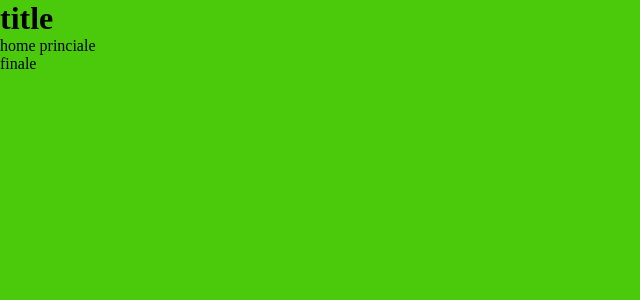
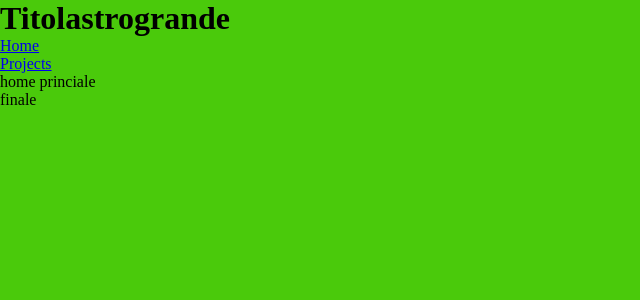
Before and after one commit to Al-Giovinetti/vite-boolfolio, a Vue app: page / in a window 1280 px wide. Shown: the top 300 px of the page, without its empty margins (0-640 px from the left). Built offline with nearby package versions, Linux system fonts and the light colour scheme.

Commit message:
Collegate rotte dall' header

```diff
--- a/src/components/AppHeader.vue
+++ b/src/components/AppHeader.vue
@@ -1,9 +1,41 @@
 <script>
+    export default{
+        name:'AppHeader',
+
+        data(){
+            return{
+
+                navElements:[
+            {
+                routeName:'home',
+                name:'Home'
+            },
+            {
+                routeName:'projects',
+                name:'Projects'
+            },
+        ]
+
+            }
+        }
+    }
 
 </script>
 
 <template>
-<h1>title</h1>
+<header>
+    <h1>Titolastrogrande</h1>
+    <nav>
+        <ul>
+            <li v-for="element in navElements">
+                <router-link :to=" { name: element.routeName}">
+                    {{ element.name }}
+                </router-link>
+            </li>
+        </ul>
+
+    </nav>
+</header>
 </template>
 
 <style lang="scss" scoped >
```
